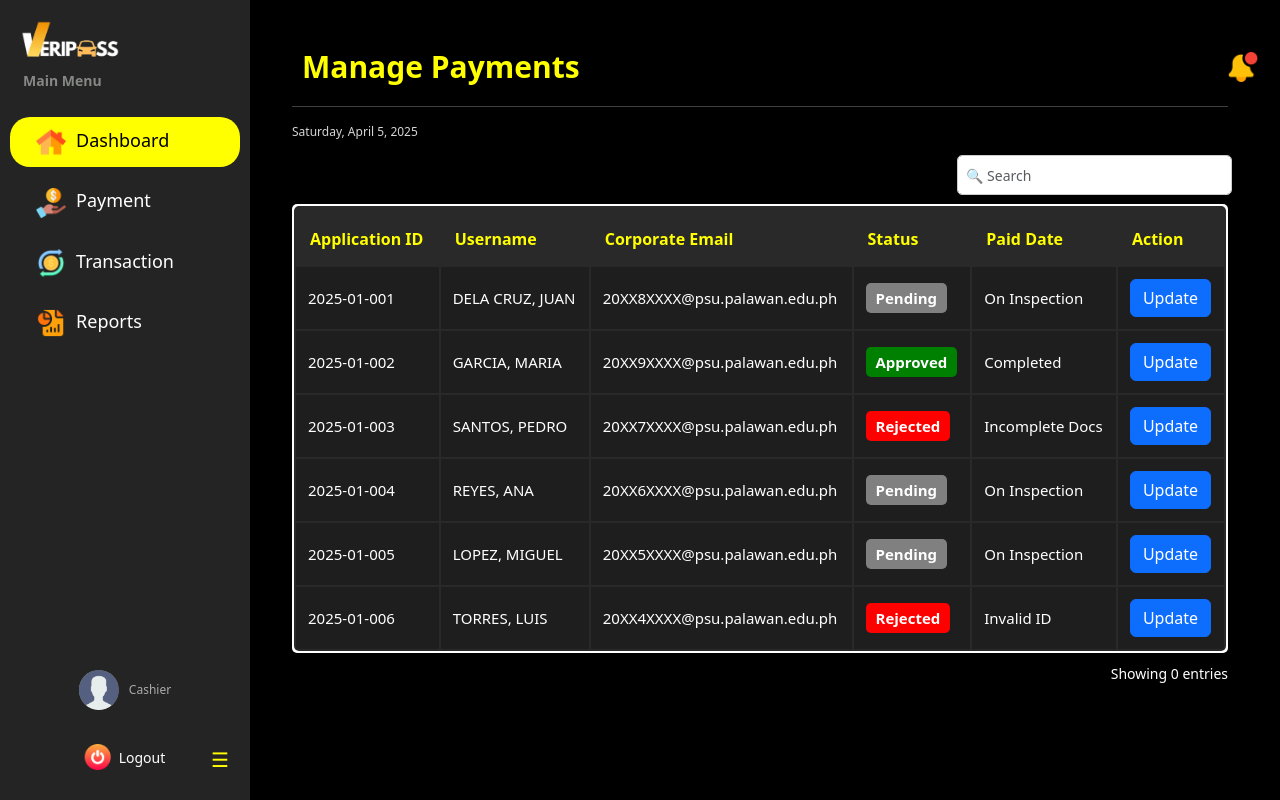
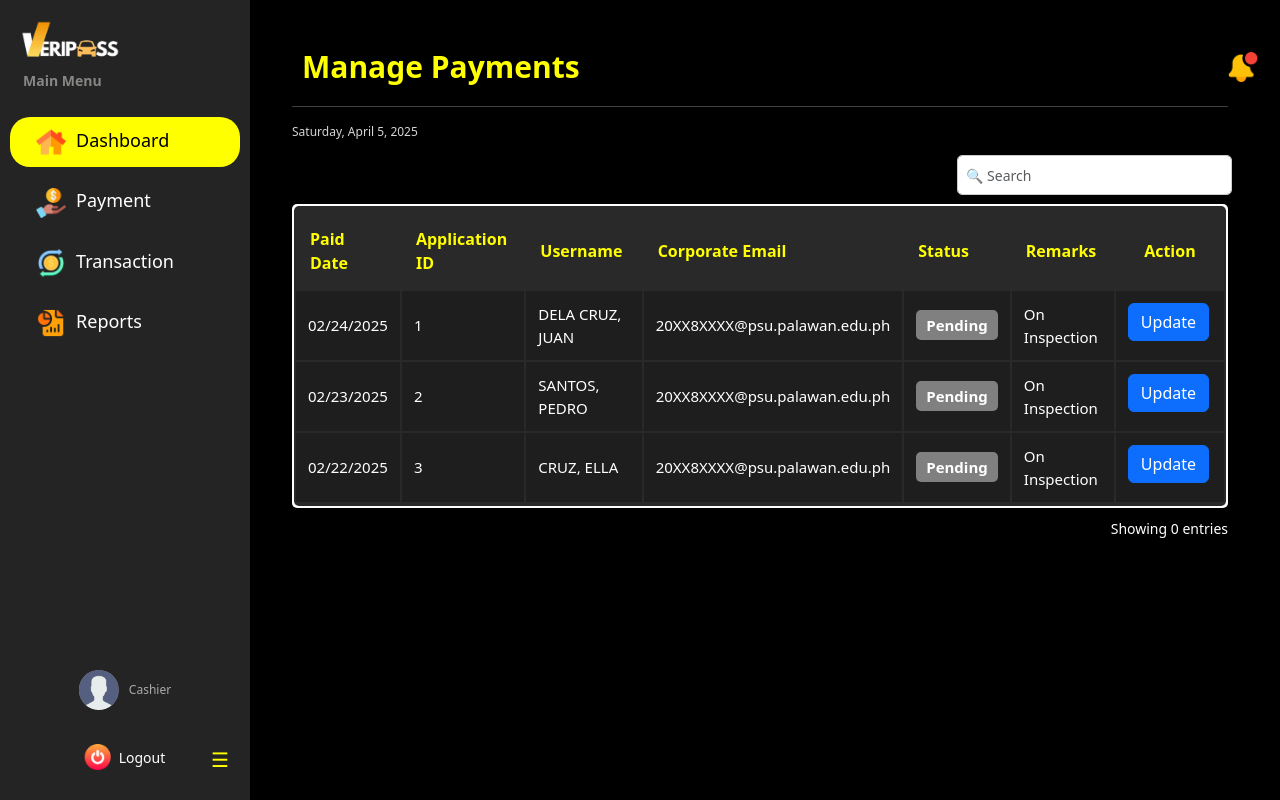
Before and after one commit to Meighel/Online-Vehicle-Pass-Registration, a Django app: template projectsite/templates/Cashier Dashboard/Cashier_Payment.html in a window 1280 px wide. Run offline with Django 5.2, Linux system fonts and the light colour scheme; the template is opened without the code that fills it, so the values that code supplies are empty.

Commit message:
fix the table th of the cashier payment

```diff
--- a/projectsite/templates/Cashier Dashboard/Cashier_Payment.html
+++ b/projectsite/templates/Cashier Dashboard/Cashier_Payment.html
@@ -54,17 +54,19 @@
             <table class="payments-table">
                 <thead>
                     <tr>
+                        <th>Paid Date</th>
                         <th>Application ID</th>
                         <th>Username</th>
                         <th>Corporate Email</th>
                         <th>Status</th>
-                        <th>Paid Date</th>
+                        <th>Remarks</th>
                         <th>Action</th>
                     </tr>
                 </thead>
                 <tbody>
                     <tr>
-                        <td>2025-01-001</td>
+                        <td>02/24/2025</td>
+                        <td>1</td>
                         <td>DELA CRUZ, JUAN</td>
                         <td>20XX8XXXX@psu.palawan.edu.ph</td>
                         <td><span class="status-badge status-pending">Pending</span></td>
@@ -74,40 +76,10 @@
                         </td>
                     </tr>
                     <tr>
-                        <td>2025-01-002</td>
-                        <td>GARCIA, MARIA</td>
-                        <td>20XX9XXXX@psu.palawan.edu.ph</td>
-                        <td><span class="status-badge status-approved">Approved</span></td>
-                        <td>Completed</td>
-                        <td>
-                            <button class="btn btn-primary update-button">Update</button>
-                        </td>
-                    </tr>
-                    <tr>
-                        <td>2025-01-003</td>
+                        <td>02/23/2025</td>
+                        <td>2</td>
                         <td>SANTOS, PEDRO</td>
-                        <td>20XX7XXXX@psu.palawan.edu.ph</td>
-                        <td><span class="status-badge status-rejected">Rejected</span></td>
-                        <td>Incomplete Docs</td>
-                        <td>
-                            <button class="btn btn-primary update-button">Update</button>
-                        </td>
-                    </tr>
-                    <tr>
-                        <td>2025-01-004</td>
-                        <td>REYES, ANA</td>
-                        <td>20XX6XXXX@psu.palawan.edu.ph</td>
-                        <td><span class="status-badge status-pending">Pending</span></td>
-                        <td>On Inspection</td>
-                        <td>
-                            <button class="btn btn-primary update-button">Update</button>
-
-                        </td>
-                    </tr>
-                    <tr>
-                        <td>2025-01-005</td>
-                        <td>LOPEZ, MIGUEL</td>
-                        <td>20XX5XXXX@psu.palawan.edu.ph</td>
+                        <td>20XX8XXXX@psu.palawan.edu.ph</td>
                         <td><span class="status-badge status-pending">Pending</span></td>
                         <td>On Inspection</td>
                         <td>
@@ -115,15 +87,17 @@
                         </td>
                     </tr>
                     <tr>
-                        <td>2025-01-006</td>
-                        <td>TORRES, LUIS</td>
-                        <td>20XX4XXXX@psu.palawan.edu.ph</td>
-                        <td><span class="status-badge status-rejected">Rejected</span></td>
-                        <td>Invalid ID</td>
+                        <td>02/22/2025</td>
+                        <td>3</td>
+                        <td>CRUZ, ELLA</td>
+                        <td>20XX8XXXX@psu.palawan.edu.ph</td>
+                        <td><span class="status-badge status-pending">Pending</span></td>
+                        <td>On Inspection</td>
                         <td>
                             <button class="btn btn-primary update-button">Update</button>
                         </td>
                     </tr>
+                    <tr>
                 </tbody>
             </table>
         </section>
```
